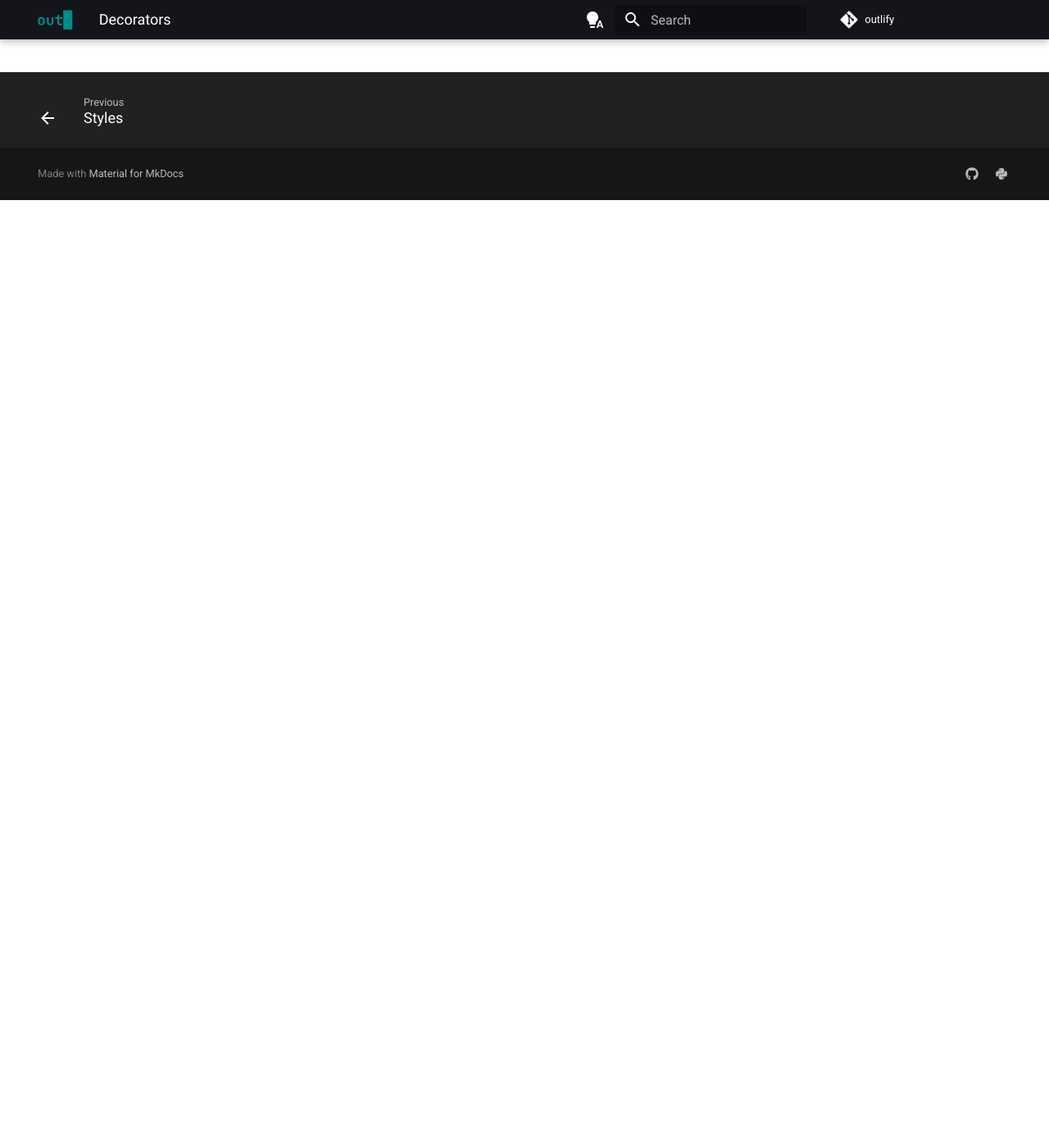
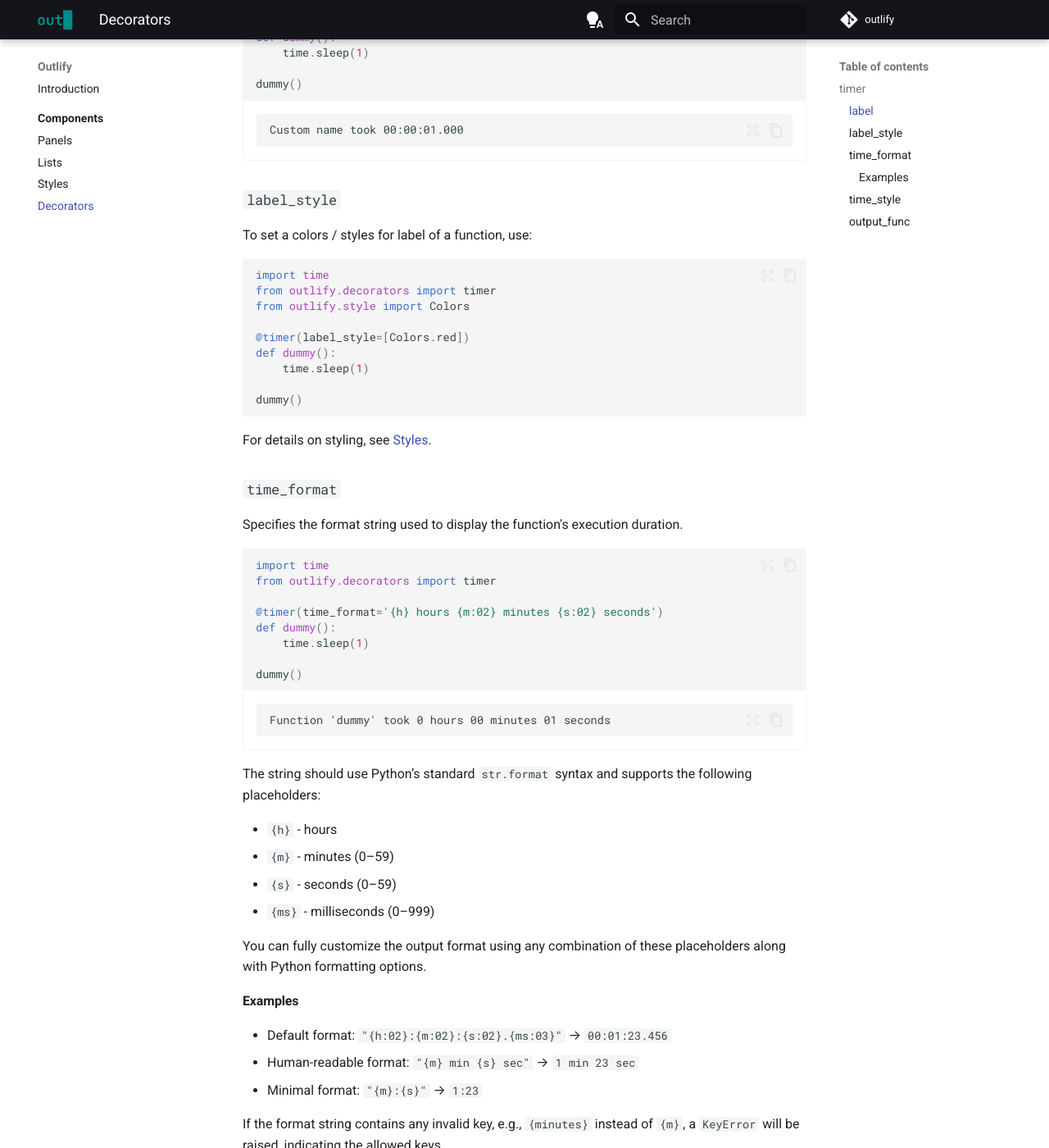
Before and after one commit to k1shk1n/outlify, an MkDocs documentation site: the page built from docs/components/decorators.md, in a window 1280 px wide and 1400 px high, scrolled down 1156 px. Shown: the whole window at 82% size. Built offline with MkDocs 1.6.1 and Material for MkDocs 9.7.7, drawn with Linux system fonts in a browser that asks for light colours; comment, search, counter and statistics services are not loaded; the version menu is left out; some of the changed text lies outside the part shown.

Commit message:
add timer docs

````diff
--- a/docs/components/decorators.md
+++ b/docs/components/decorators.md
@@ -27,3 +27,147 @@ Continued...
 ---
 
 ## timer
+Use the timer decorator to time the execution of the function
+
+```python
+import time
+from outlify.decorators import timer
+
+@timer()
+def dummy():
+    time.sleep(1)
+
+dummy()
+```
+
+<div class="result" markdown>
+
+```
+Function 'dummy' took 00:00:01.000
+```
+
+</div>
+
+### `label`
+To set a custom label for a function, use:
+
+```python
+import time
+from outlify.decorators import timer
+
+@timer(label='Custom name')
+def dummy():
+    time.sleep(1)
+
+dummy()
+```
+
+<div class="result" markdown>
+
+```
+Custom name took 00:00:01.000
+```
+
+</div>
+
+### `label_style`
+To set a colors / styles for label of a function, use:
+
+```python
+import time
+from outlify.decorators import timer
+from outlify.style import Colors
+
+@timer(label_style=[Colors.red])
+def dummy():
+    time.sleep(1)
+
+dummy()
+```
+
+For details on styling, see [Styles](style.md).
+
+### `time_format`
+Specifies the format string used to display the function's execution duration.
+
+```python
+import time
+from outlify.decorators import timer
+
+@timer(time_format='{h} hours {m:02} minutes {s:02} seconds')
+def dummy():
+    time.sleep(1)
+
+dummy()
+```
+
+<div class="result" markdown>
+
+```
+Function 'dummy' took 0 hours 00 minutes 01 seconds
+```
+
+</div>
+
+The string should use Python’s standard `str.format` syntax and supports
+the following placeholders:
+
+* `{h}` - hours
+* `{m}` - minutes (0–59)
+* `{s}` - seconds (0–59)
+* `{ms}` - milliseconds (0–999)
+
+You can fully customize the output format using any combination
+of these placeholders along with Python formatting options.
+
+#### Examples
+
+* Default format: `"{h:02}:{m:02}:{s:02}.{ms:03}"` → `00:01:23.456`
+* Human-readable format: `"{m} min {s} sec"` → `1 min 23 sec`
+* Minimal format: `"{m}:{s}"` → `1:23`
+
+If the format string contains any invalid key, e.g., `{minutes}` instead of `{m}`,
+a `KeyError` will be raised, indicating the allowed keys.
+
+### `time_style`
+To set a colors / styles for function runtime, use:
+
+```python
+import time
+from outlify.decorators import timer
+from outlify.style import Colors, Styles
+
+@timer(time_style=[Colors.crimson, Styles.underline])
+def dummy():
+    time.sleep(1)
+
+dummy()
+```
+
+For details on styling, see [Styles](style.md).
+
+### `output_func`
+Specifies the function that will be used to output the final timing message.
+
+```python
+import logging
+import time
+from outlify.decorators import timer
+
+logger = logging.getLogger()
+logging.basicConfig(level=logging.INFO)
+
+@timer(output_func=logger.info)
+def dummy():
+    time.sleep(1)
+
+dummy()
+```
+
+<div class="result" markdown>
+
+```
+INFO:root:Function 'dummy' took 00:00:01.000
+```
+
+</div>
````
